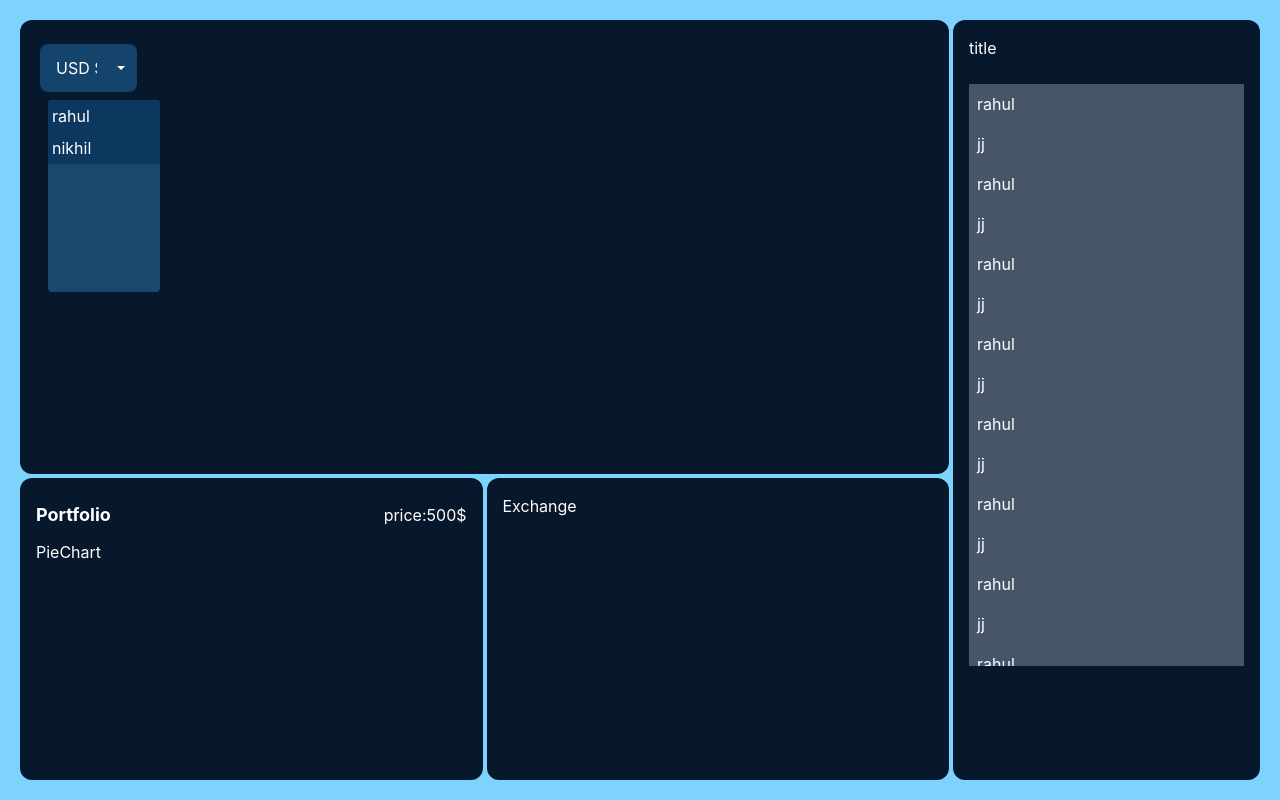
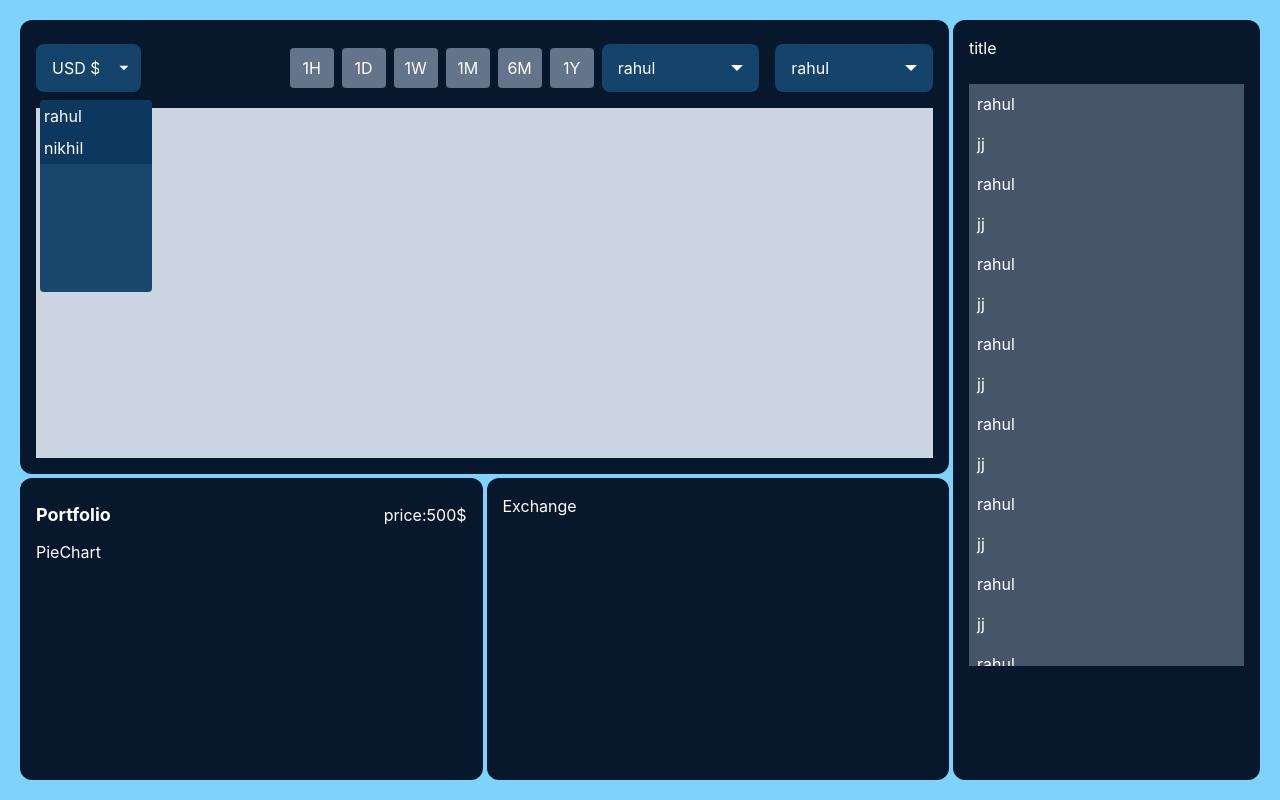
Before and after one commit to nikhil-223/cryptocurrency-project, a React (Create React App) app: page / in a window 1280 px wide. Both pictures are taken after a click on the element 121 px from the left and 67 px from the top of the page. Built offline with nearby package versions, Linux system fonts and the light colour scheme; the HTML template or start-up script is replaced by a standard one.

Commit message:
chart css completed
crypto dropdown and chart type dropdown created and time period items created and chart space is left for chart

```diff
--- a/package.json
+++ b/package.json
@@ -6,7 +6,9 @@
     "@testing-library/jest-dom": "^5.16.5",
     "@testing-library/react": "^13.4.0",
     "@testing-library/user-event": "^13.5.0",
+    "chart.js": "^4.2.1",
     "react": "^18.2.0",
+    "react-chartjs-2": "^5.2.0",
     "react-dom": "^18.2.0",
     "react-icons": "^4.8.0",
     "react-scripts": "^5.0.1",
--- a/src/components/chart/Chart.jsx
+++ b/src/components/chart/Chart.jsx
@@ -1,12 +1,118 @@
 import React from 'react'
+import { IoMdArrowDropdown } from "react-icons/io";
+import ChartType from './ChartType';
+import CryptoItem from './CryptoItem';
+
 import CurrencyDrop from './CurrencyDrop'
+import LineChart from './LineChart';
+import TimePeriodItem from './TimePeriodItem'
 
 const Chart = () => {
+  const timeperiods=[
+    {timePeriod:'1H'},
+    {timePeriod:'1D'},
+    {timePeriod:'1W'},
+    {timePeriod:'1M'},
+    {timePeriod:'6M'},
+    {timePeriod:'1Y'},
+
+  ]
+
+    const arr = [{ itemname: "rahul" }, { itemname: "nikhil" }];
+
+    const showCryptoList=()=>{
+      const dropListState =
+				document.getElementById("cryptoDroplist").style.display;
+			dropListState === "none"
+				? (document.getElementById("cryptoDroplist").style.display = "flex")
+				: (document.getElementById("cryptoDroplist").style.display = "none");
+    }
+
+    const showChartList=()=>{
+      const dropListState =
+				document.getElementById("chartTypeDroplist").style.display;
+			dropListState === "none"
+				? (document.getElementById("chartTypeDroplist").style.display = "flex")
+				: (document.getElementById("chartTypeDroplist").style.display = "none");
+    }
+
   return (
-    <div id='chart' className={`grid row-span-3 col-span-6 rounded-xl grid-rows-6 grid-cols-8 grid-flow-col gap-2 bg-boxDark text-white`}>
-      <CurrencyDrop/>
-    </div>
-  )
+		<div
+			id="chart"
+			className={`grid row-span-3 col-span-6 rounded-xl grid-rows-6 grid-cols-8 grid-flow-row gap-2 bg-boxDark text-white`}>
+			{/* Currency Dropdown  */}
+      <CurrencyDrop />
+			{/* Currency Dropdown  */}
+
+			{/* timePeriod  */}
+			<div className=" col-span-4 flex justify-end items-center gap-2">
+				{timeperiods.map((item) => {
+          return <TimePeriodItem timePeriod={item.timePeriod} />;
+				})}
+			</div>
+      {/* timePeriod  */}
+
+			<div className=" col-span-3 flex items-center justify-end gap-4">
+
+			  {/* crypto dropdown */}
+        <div className="flex items-center justify-between  w-44 h-12 p-2 bg-dropdownBoxDark rounded-lg">
+					<input
+						type="text"
+						className="drop-input w-4/5 p-2 bg-transparent focus:outline-none "
+						value={"rahul"}
+					/>
+					<span
+						className="w-1/5 flex justify-center items-center text-2xl"
+						onClick={showCryptoList}>
+						<IoMdArrowDropdown />
+					</span>
+
+					<div
+						id="cryptoDroplist"
+						className="droplist absolute bg-dropdownListDark -translate-x-1 translate-y-32 w-36 h-48 flex-col rounded overflow-scroll"
+						style={{ display: "none" }}>
+						{arr.map((item) => {
+							return (
+								<CryptoItem key={item.itemname} itemname={item.itemname} />
+							);
+						})}
+					</div>
+
+				</div>
+				{/* crypto dropdown */}
+
+				{/* chartType dropdown  */}
+				<div className="flex items-center justify-between  w-44 h-12 p-2 bg-dropdownBoxDark rounded-lg">
+					<input
+						type="text"
+						className="drop-input w-4/5 p-2 bg-transparent focus:outline-none "
+						value={"rahul"}
+					/>
+					<span
+						className="w-1/5 flex justify-center items-center text-2xl"
+						onClick={showChartList}>
+						<IoMdArrowDropdown />
+					</span>
+
+					<div
+						id="chartTypeDroplist"
+						className="droplist absolute bg-dropdownListDark -translate-x-1 translate-y-32 w-36 h-48 flex-col rounded overflow-scroll"
+						style={{ display: "none" }}>
+						{arr.map((item) => {
+							return (
+								<ChartType key={item.itemname} itemname={item.itemname} />
+							);
+						})}
+					</div>
+
+				</div>
+				{/* chartType dropdown  */}
+			</div>
+      <div className=' col-span-8 row-span-5 bg-slate-300'>
+        {/* <LineChart/> */}
+      </div>
+		</div>
+	);
 }
 
 export default Chart
--- /dev/null
+++ b/src/components/chart/ChartType.jsx
@@ -0,0 +1,10 @@
+import React from 'react'
+
+const ChartType = (props) => {
+    const {itemname}=props
+  return (
+    <div>{itemname}</div>
+  )
+}
+
+export default ChartType
--- /dev/null
+++ b/src/components/chart/CryptoItem.jsx
@@ -0,0 +1,10 @@
+import React from 'react'
+
+const CryptoItem = (props) => {
+    const {itemname}=props
+  return (
+    <div>{itemname}</div>
+  )
+}
+
+export default CryptoItem
--- a/src/components/chart/CurrencyDrop.jsx
+++ b/src/components/chart/CurrencyDrop.jsx
@@ -16,12 +16,22 @@ const CurrencyDrop = () => {
 		setDropdownName(e.target.value)
 	}
   return (
-		<div className="flex justify-between gap-2 px-2 py-2 m-1 my-2 rounded-lg bg-dropdownBoxDark text-white">
-			<input type="text" className="drop-input w-4/5 p-2 bg-transparent focus:outline-none " value={dropdownName} onChange={handleChange}/>
-			<span className="w-1/5 flex justify-center items-center text-5xl" onClick={showList}>
-				<IoMdArrowDropdown/>
+		<div className="flex justify-between gap-2 px-2 py-2 w-full h-12 m-auto rounded-lg bg-dropdownBoxDark text-white">
+			<input
+				type="text"
+				className="drop-input w-4/5 p-2 bg-transparent focus:outline-none "
+				value={dropdownName}
+				onChange={handleChange}
+			/>
+			<span
+				className="w-1/5 flex justify-center items-center text-5xl"
+				onClick={showList}>
+				<IoMdArrowDropdown />
 			</span>
-			<div id='currencyDroplist' className="droplist absolute translate-y-12 bg-dropdownListDark w-28 h-48 flex-col rounded overflow-scroll" style={{display:'none'}}>
+			<div
+				id="currencyDroplist"
+				className="droplist absolute -translate-x-1 translate-y-12 bg-dropdownListDark w-28 h-48 flex-col rounded overflow-scroll"
+				style={{ display: "none" }}>
 				{arr.map((item) => {
 					return <CurrencyItem key={item.itemname} itemname={item.itemname} />;
 				})}
--- /dev/null
+++ b/src/components/chart/LineChart.jsx
@@ -0,0 +1,154 @@
+// import React, { useContext } from "react";
+// import {
+// 	Chart as ChartJS,
+// 	CategoryScale,
+// 	LinearScale,
+// 	PointElement,
+// 	LineElement,
+// 	Title,
+// 	Tooltip,
+// 	Filler,
+// 	Legend,
+// 	LineController,
+// } from "chart.js";
+// import { Line } from "react-chartjs-2";
+// import CoinContext from "../../../../../context/CoinContext";
+
+// ChartJS.register(
+// 	CategoryScale,
+// 	LinearScale,
+// 	PointElement,
+// 	LineElement,
+// 	Filler,
+// 	Title,
+// 	Tooltip,
+// 	Legend,
+// 	LineController
+// );
+
+// const LineChart = () => {
+// 	const { chartData, chartRange, theme } = useContext(CoinContext);
+
+// 	// lables
+
+// 	let labels = [];
+// 	let dataArray = [];
+// 	chartData.prices.map((element) => {
+// 		const timestamp = new Date(element[0]);
+// 		const weekday = ["Sun", "Mon", "Tue", "Wed", "Thur", "Fri", "Sat"];
+// 		const yearMonth = [
+// 			"Jan",
+// 			"Feb",
+// 			"Mar",
+// 			"Apr",
+// 			"May",
+// 			"Jun",
+// 			"Jul",
+// 			"Aug",
+// 			"Sep",
+// 			"Oct",
+// 			"Nov",
+// 			"Dec",
+// 		];
+
+// 		let day = weekday[timestamp.getMonth()];
+// 		let month = yearMonth[timestamp.getMonth()];
+// 		switch (chartRange) {
+// 			case "1H":
+// 				labels.push(`${timestamp.getHours()}:${timestamp.getMinutes()}`);
+// 				break;
+// 			case "1D":
+// 				labels.push(`${timestamp.getHours()}:${timestamp.getMinutes()}`);
+// 				break;
+// 			case "1W":
+// 				labels.push(`${day} ${timestamp.getHours()}:${timestamp.getMinutes()}`);
+// 				break;
+// 			case "1M":
+// 				labels.push(`${month} ${timestamp.getDate()}`);
+// 				break;
+// 			case "6M":
+// 				labels.push(`${month} ${timestamp.getMonth()}`);
+// 				break;
+// 			case "1Y":
+// 				labels.push(`${month} ${timestamp.getMonth()}`);
+// 				break;
+// 			default:
+// 				labels.push(`${timestamp.getHours()}:${timestamp.getMinutes()}`);
+// 				break;
+// 		}
+// 		// eslint-disable-next-line
+// 		dataArray.push(element[1]);
+// 		return 0;
+// 	});
+
+// 	const data = {
+// 		labels,
+// 		datasets: [
+// 			{
+// 				label: "Price",
+// 				data: dataArray,
+// 				borderColor: theme === "dark" ? "#CD5888" : "#579BB1",
+// 				borderWidth: 1.5,
+// 				backgroundColor:
+// 					theme === "dark" ? "rgba(0,0,0,0.15)" : "rgba(0,0,0,0.03)",
+// 				tension: 0.1,
+// 				pointRadius: 0,
+// 				fill: true,
+// 				interaction: {
+// 					intersect: false,
+// 				},
+// 				radius: 0,
+// 				spanGaps: true,
+// 			},
+// 		],
+// 	};
+
+// 	const x = window.matchMedia("(max-width: 600px)");
+
+// 	let yticks;
+// 	let xticks;
+
+// 	if (x.matches) {
+// 		// If media query matches
+// 		yticks = { display: false, beginAtZero: true };
+// 		xticks = { display: false, beginAtZero: true };
+// 	} else {
+// 		yticks = {};
+// 		xticks = {};
+// 	}
+// 	const options = {
+// 		maintainAspectRatio: false,
+// 		responsive: true,
+// 		plugins: {
+// 			legend: false,
+// 		},
+// 		scales: {
+// 			// to remove the labels
+// 			x: {
+// 				ticks: xticks,
+
+// 				// to remove the x-axis grid
+// 				grid: {
+// 					drawBorder: false,
+// 					display: false,
+// 				},
+// 			},
+// 			// to remove the y-axis labels
+// 			y: {
+// 				ticks: yticks,
+// 				// to remove the y-axis grid
+// 				grid: {
+// 					drawBorder: false,
+// 					display: false,
+// 				},
+// 			},
+// 		},
+// 	};
+
+// 	// Call listener function at run time
+// 	// Attach listener function on state changes
+
+// 	return <Line data={data} options={options} />;
+// };
+
+// export default LineChart;
--- /dev/null
+++ b/src/components/chart/TimePeriodItem.jsx
@@ -0,0 +1,10 @@
+import React from 'react'
+
+const TimePeriodItem = (props) => {
+    const {timePeriod}=props;
+  return (
+    <div className='flex justify-center items-center rounded w-11 h-10 bg-slate-500 '>{timePeriod}</div>
+  )
+}
+
+export default TimePeriodItem
```
Also changed, not shown: 1 other file (tests, documents, lock files or other folders).
